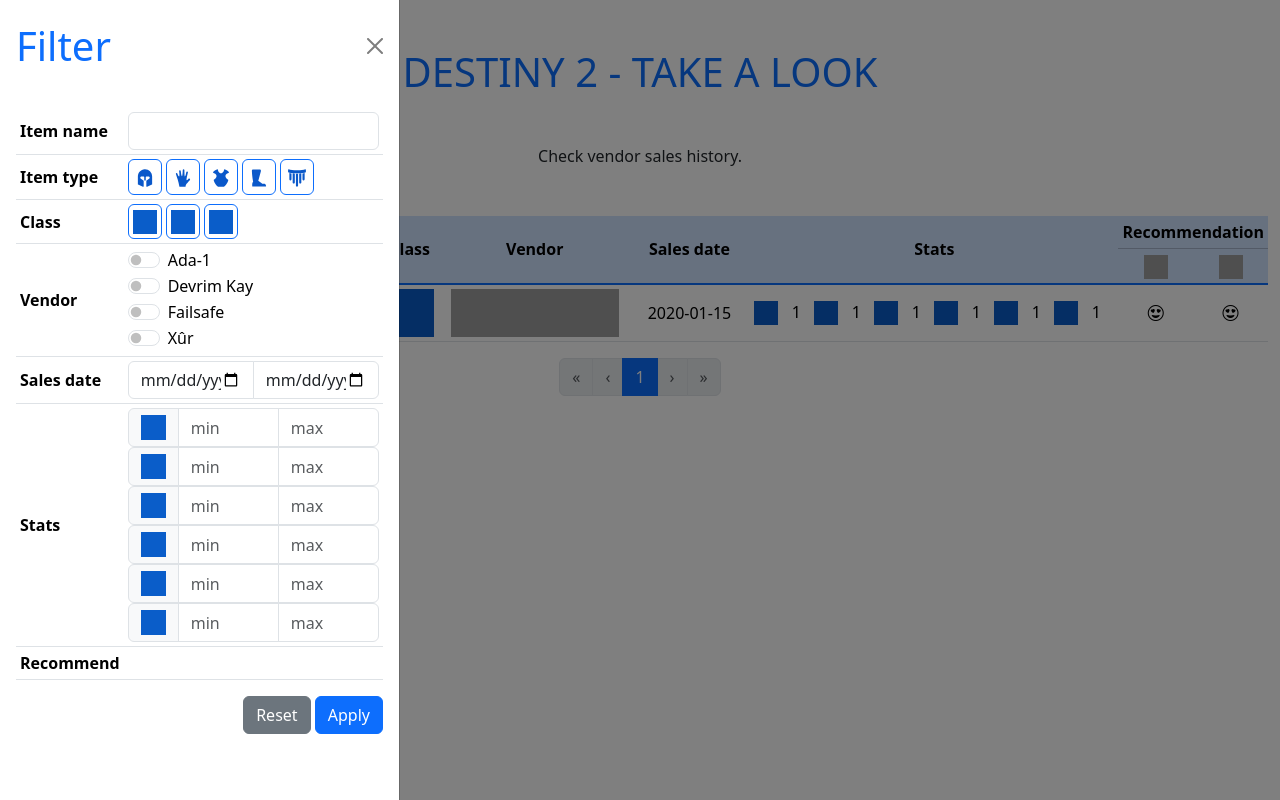
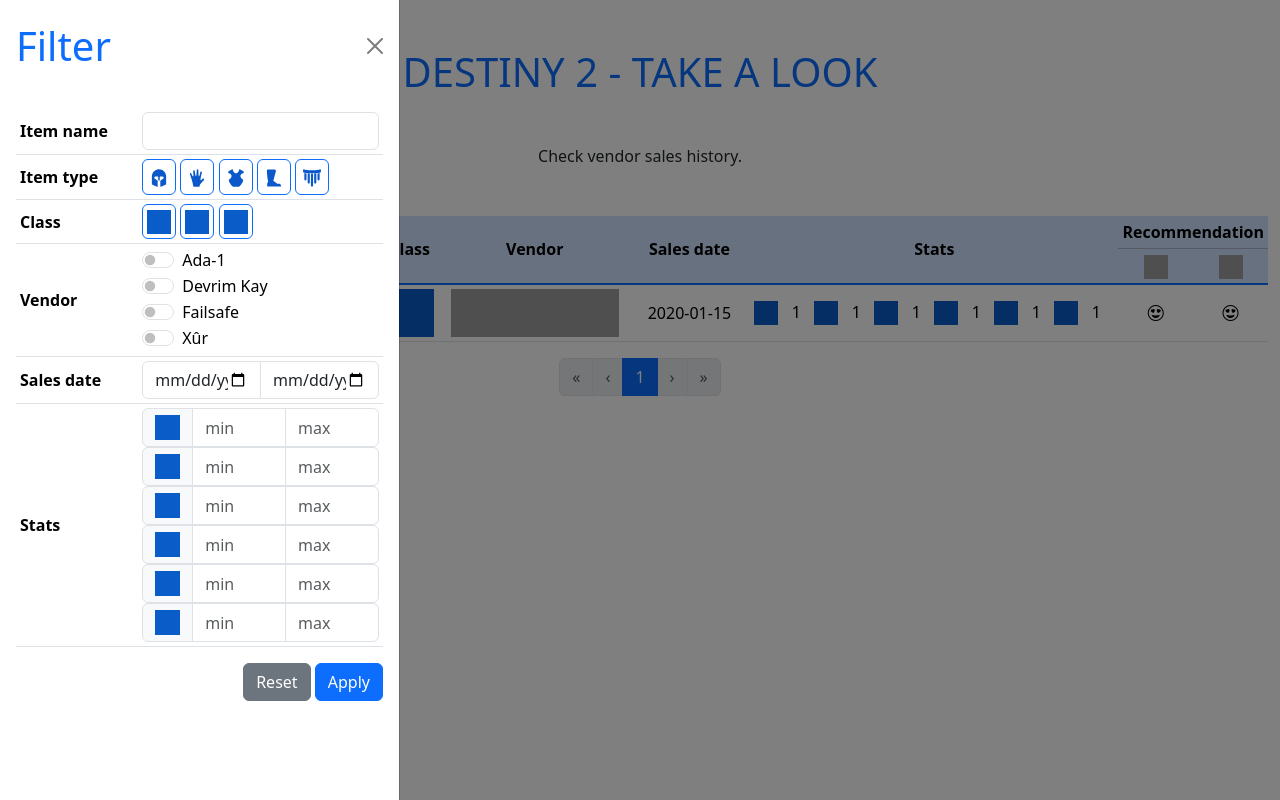
Before and after one commit to 6ixthmonth/destiny2-take-a-look, a Django app: page / in a window 1280 px wide, after a click on "Filter". Run offline with Django 4.2, Linux system fonts and the light colour scheme; tables that the repository leaves empty hold one stand-in row (values such as "Sample post"); parts of the project's set-up code (start-up, migrations or seed data) failed here and were passed over; grey boxes are pictures that could not be loaded.

Commit message:
Update index.html

```diff
--- a/templates/d2tal/index.html
+++ b/templates/d2tal/index.html
@@ -33,7 +33,7 @@
                 <table class="table table-sm align-middle">
                     <tbody>
                         <tr>
-                            <th scope="row">Item name</th>
+                            <th scope="row" style="width: 33.3%;">Item name</th>
                             <td>
                                 <div class="input-group">
                                     <input type="text" class="form-control" name="itemName" value="{{ item_name }}">
@@ -218,10 +218,6 @@
                                     <input type="number" class="form-control" name="maxStrength" placeholder="max" value="{{ maxStrength }}">
                                 </div>
                             </td>
-                        </tr>
-                        <tr>
-                            <th scope="row">Recommend</th>
-                            <td></td>
                         </tr>
                     </tbody>
                 </table>
```
